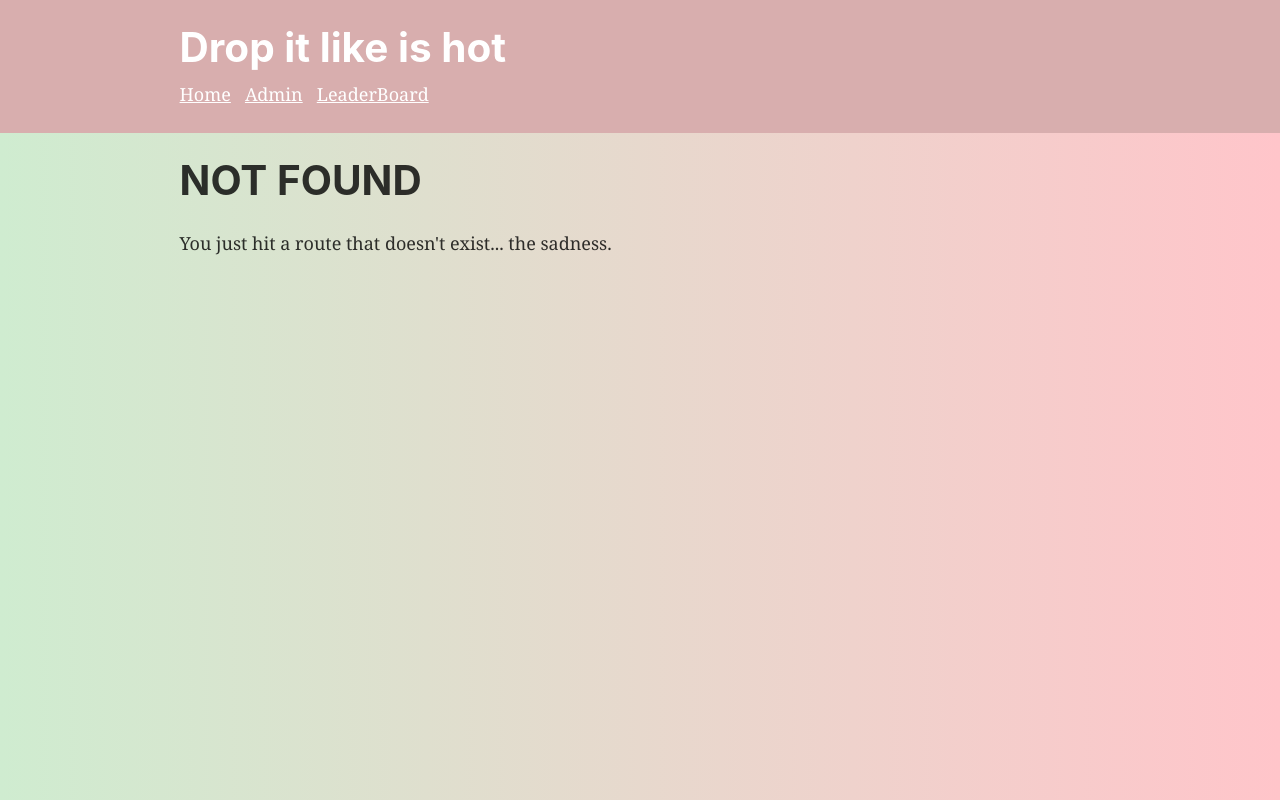
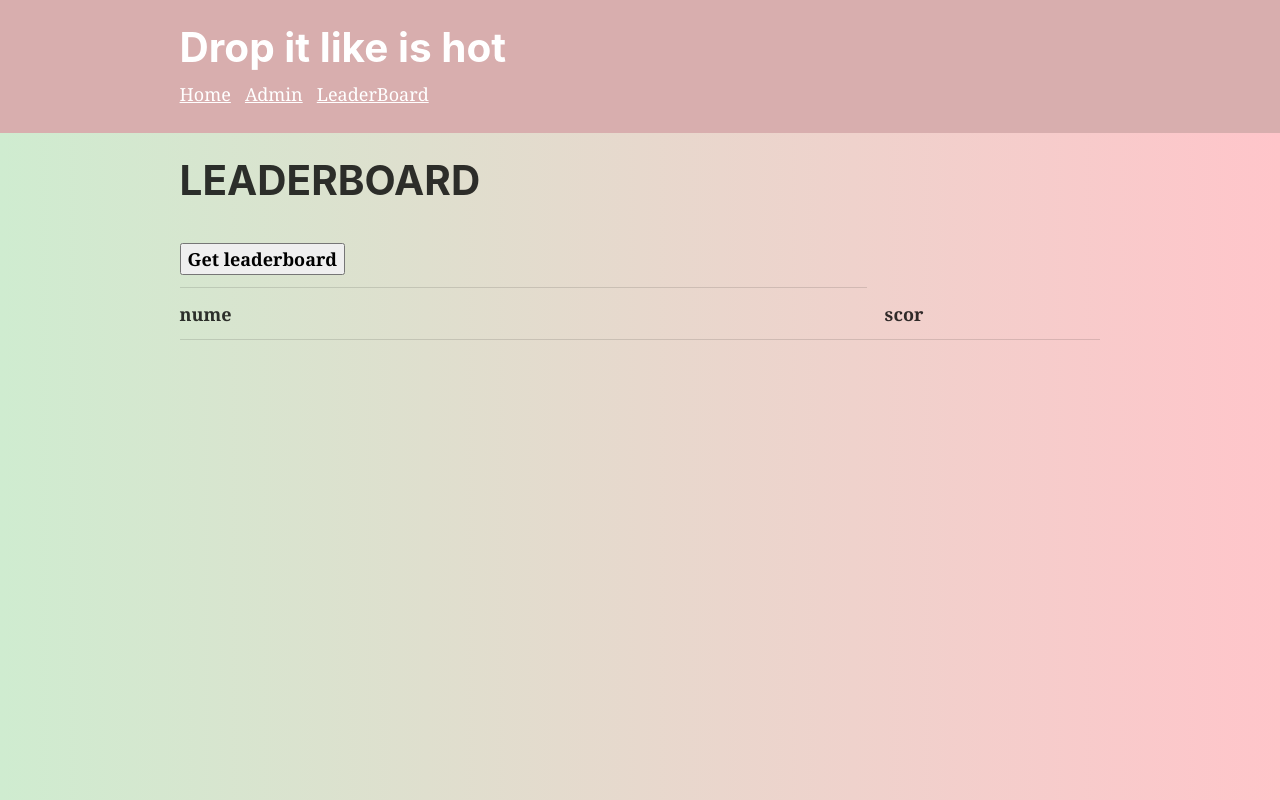
Before and after one commit to stl30/ALA, a Gatsby site: page /boards in a window 1280 px wide. Before the commit this address had no page. Built offline with nearby package versions, Linux system fonts and the light colour scheme; Gatsby itself is replaced by a stand-in of ours.

Commit message:
leaderboard and add score

```diff
--- /dev/null
+++ b/src/pages/boards.js
@@ -0,0 +1,71 @@
+import React from 'react'
+import { Link } from 'gatsby'
+import request from 'superagent'
+
+import Layout from '../components/layout'
+import Image from '../components/image'
+
+function getScoreList() {
+    request
+        .post('https://fcc--alae.herokuapp.com/v1alpha1/graphql')
+        .send({"query":"query {\n  players(\n    order_by: {score: desc}\n  ) {\n    id\n    name\n    score\n    email\n  }\n}","variables":null}) // sends a JSON post body
+        .set('X-API-Key', 'foobar')
+        .set('accept', 'json')
+        .end((err, res) => {
+            // Calling the end function will send the request
+            var urls ='';
+            console.log(JSON.parse(res.text).data.players)
+            var photosUrlsRandom = JSON.parse(res.text).data.players.forEach(function (e) {
+
+                urls += '<tr>' +
+                    '       <td>'+e['name']+'</td>' +
+                    '       <td>'+e['score']+'</td>' +
+                    '</tr>'
+            });
+
+            // console.log(urls)
+            var list = document.getElementById('urls_table_body');
+            list.innerHTML = urls;
+
+        });
+}
+
+
+//init
+
+
+
+
+const IndexPage = () => (
+    <Layout>
+        <h1 className="text-center">LEADERBOARD</h1>
+
+
+        <table className="table table-striped table-dark">
+            <thead className="thead-dark">
+            <tr>
+
+                <th>
+                    <button id="list-urls" onClick={getScoreList} className={'btn btn-info'} style={{display: "inline-block"}}>Get leaderboard</button>
+                </th>
+            </tr>
+            <tr>
+                <th>nume</th>
+                <th>scor</th>
+            </tr>
+            </thead>
+
+            <tbody id="urls_table_body">
+
+            </tbody>
+        </table>
+
+        <div id="list-urls">
+
+        </div>
+
+    </Layout>
+)
+
+
+export default IndexPage
```
Also changed, not shown: src/pages/index.js (+16 -0 lines).
